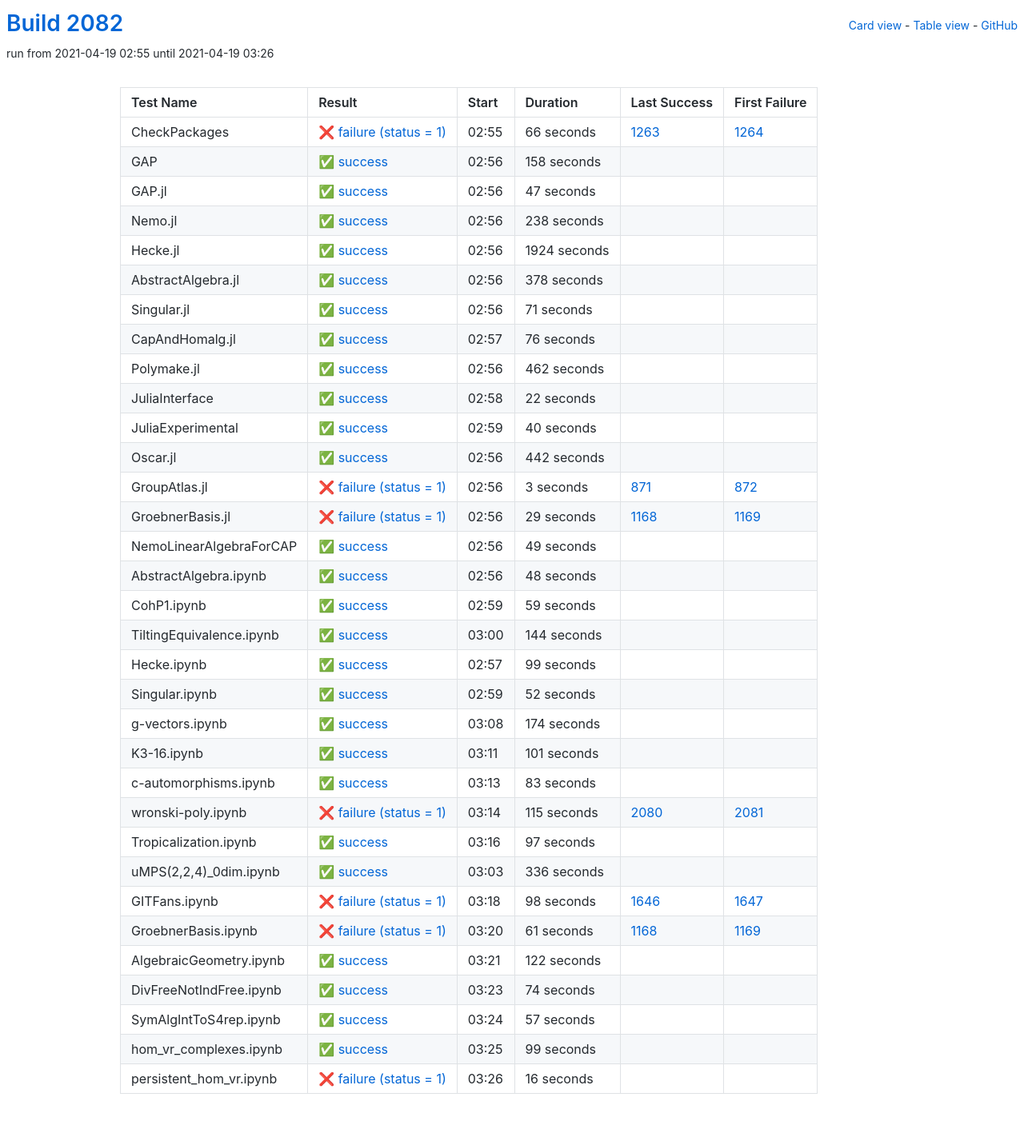
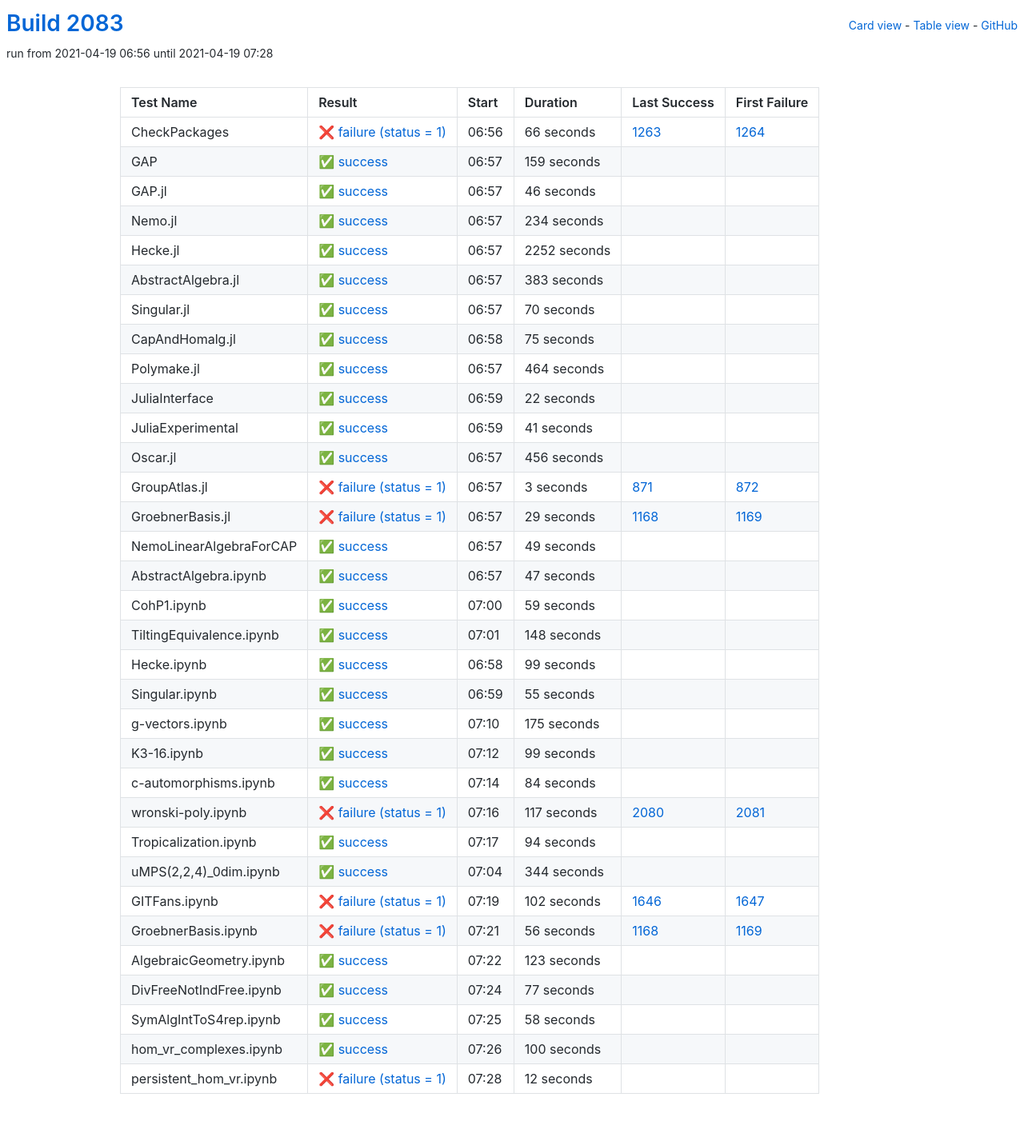
Before and after one commit to oscar-system/oscar-ci-status-stable, a Jekyll site: the page built from table.html, in a window 1280 px wide. Shown: the whole page at 80% size. Built offline with Jekyll 4.4.1, drawn with Linux system fonts in a browser that asks for light colours.

Commit message:
Build #2083

```diff
--- a/_data/ci.yml
+++ b/_data/ci.yml
@@ -1,6 +1,6 @@
 ---
-build: 2082
-build_url: https://oscarci.mathematik.uni-kl.de/job/oscar-stable/2082/
+build: 2083
+build_url: https://oscarci.mathematik.uni-kl.de/job/oscar-stable/2083/
 job: oscar-stable
 organization: oscar-system
 repo: oscar-ci-status-stable
@@ -8,8 +8,8 @@ repourl: https://github.com/oscar-system/oscar-ci-status-stable
 tests:
 - name: CheckPackages
   id: checkpackages
-  log: https://oscarci.mathematik.uni-kl.de/job/oscar-stable/2082/artifact/logs/build-2082/CheckPackages.log
-  start: 2021-04-19 02:55
+  log: https://oscarci.mathematik.uni-kl.de/job/oscar-stable/2083/artifact/logs/build-2083/CheckPackages.log
+  start: 2021-04-19 06:56
   success: false
   exitcode: 1
   status: failure
@@ -20,104 +20,104 @@ tests:
   first_failure_url: https://oscarci.mathematik.uni-kl.de/job/oscar-stable/1264/
 - name: GAP
   id: gap
-  log: https://oscarci.mathematik.uni-kl.de/job/oscar-stable/2082/artifact/logs/build-2082/GAP.log
-  start: 2021-04-19 02:56
+  log: https://oscarci.mathematik.uni-kl.de/job/oscar-stable/2083/artifact/logs/build-2083/GAP.log
+  start: 2021-04-19 06:57
   success: true
   exitcode: 0
   status: success
-  duration: 158
+  duration: 159
   last_success: false
   last_success_url:
   first_failure: false
   first_failure_url:
 - name: GAP.jl
   id: gap-jl
-  log: https://oscarci.mathematik.uni-kl.de/job/oscar-stable/2082/artifact/logs/build-2082/GAP.jl.log
-  start: 2021-04-19 02:56
+  log: https://oscarci.mathematik.uni-kl.de/job/oscar-stable/2083/artifact/logs/build-2083/GAP.jl.log
+  start: 2021-04-19 06:57
   success: true
   exitcode: 0
   status: success
-  duration: 47
+  duration: 46
   last_success: false
   last_success_url:
   first_failure: false
   first_failure_url:
 - name: Nemo.jl
   id: nemo-jl
-  log: https://oscarci.mathematik.uni-kl.de/job/oscar-stable/2082/artifact/logs/build-2082/Nemo.jl.log
-  start: 2021-04-19 02:56
+  log: https://oscarci.mathematik.uni-kl.de/job/oscar-stable/2083/artifact/logs/build-2083/Nemo.jl.log
+  start: 2021-04-19 06:57
   success: true
   exitcode: 0
   status: success
-  duration: 238
+  duration: 234
   last_success: false
   last_success_url:
   first_failure: false
   first_failure_url:
 - name: Hecke.jl
   id: hecke-jl
-  log: https://oscarci.mathematik.uni-kl.de/job/oscar-stable/2082/artifact/logs/build-2082/Hecke.jl.log
-  start: 2021-04-19 02:56
+  log: https://oscarci.mathematik.uni-kl.de/job/oscar-stable/2083/artifact/logs/build-2083/Hecke.jl.log
+  start: 2021-04-19 06:57
   success: true
   exitcode: 0
   status: success
-  duration: 1924
+  duration: 2252
   last_success: false
   last_success_url:
   first_failure: false
   first_failure_url:
 - name: AbstractAlgebra.jl
   id: abstractalgebra-jl
-  log: https://oscarci.mathematik.uni-kl.de/job/oscar-stable/2082/artifact/logs/build-2082/AbstractAlgebra.jl.log
-  start: 2021-04-19 02:56
+  log: https://oscarci.mathematik.uni-kl.de/job/oscar-stable/2083/artifact/logs/build-2083/AbstractAlgebra.jl.log
+  start: 2021-04-19 06:57
   success: true
   exitcode: 0
   status: success
-  duration: 378
+  duration: 383
   last_success: false
   last_success_url:
   first_failure: false
   first_failure_url:
 - name: Singular.jl
   id: singular-jl
-  log: https://oscarci.mathematik.uni-kl.de/job/oscar-stable/2082/artifact/logs/build-2082/Singular.jl.log
-  start: 2021-04-19 02:56
+  log: https://oscarci.mathematik.uni-kl.de/job/oscar-stable/2083/artifact/logs/build-2083/Singular.jl.log
+  start: 2021-04-19 06:57
   success: true
   exitcode: 0
   status: success
-  duration: 71
+  duration: 70
   last_success: false
   last_success_url:
   first_failure: false
   first_failure_url:
 - name: CapAndHomalg.jl
   id: capandhomalg-jl
-  log: https://oscarci.mathematik.uni-kl.de/job/oscar-stable/2082/artifact/logs/build-2082/CapAndHomalg.jl.log
-  start: 2021-04-19 02:57
+  log: https://oscarci.mathematik.uni-kl.de/job/oscar-stable/2083/artifact/logs/build-2083/CapAndHomalg.jl.log
+  start: 2021-04-19 06:58
   success: true
   exitcode: 0
   status: success
-  duration: 76
+  duration: 75
   last_success: false
   last_success_url:
   first_failure: false
   first_failure_url:
 - name: Polymake.jl
   id: polymake-jl
-  log: https://oscarci.mathematik.uni-kl.de/job/oscar-stable/2082/artifact/logs/build-2082/Polymake.jl.log
-  start: 2021-04-19 02:56
+  log: https://oscarci.mathematik.uni-kl.de/job/oscar-stable/2083/artifact/logs/build-2083/Polymake.jl.log
+  start: 2021-04-19 06:57
   success: true
   exitcode: 0
   status: success
-  duration: 462
+  duration: 464
   last_success: false
   last_success_url:
   first_failure: false
   first_failure_url:
 - name: JuliaInterface
   id: juliainterface
-  log: https://oscarci.mathematik.uni-kl.de/job/oscar-stable/2082/artifact/logs/build-2082/JuliaInterface.log
-  start: 2021-04-19 02:58
+  log: https://oscarci.mathematik.uni-kl.de/job/oscar-stable/2083/artifact/logs/build-2083/JuliaInterface.log
+  start: 2021-04-19 06:59
   success: true
   exitcode: 0
   status: success
@@ -128,32 +128,32 @@ tests:
   first_failure_url:
 - name: JuliaExperimental
   id: juliaexperimental
-  log: https://oscarci.mathematik.uni-kl.de/job/oscar-stable/2082/artifact/logs/build-2082/JuliaExperimental.log
-  start: 2021-04-19 02:59
+  log: https://oscarci.mathematik.uni-kl.de/job/oscar-stable/2083/artifact/logs/build-2083/JuliaExperimental.log
+  start: 2021-04-19 06:59
   success: true
   exitcode: 0
   status: success
-  duration: 40
+  duration: 41
   last_success: false
   last_success_url:
   first_failure: false
   first_failure_url:
 - name: Oscar.jl
   id: oscar-jl
-  log: https://oscarci.mathematik.uni-kl.de/job/oscar-stable/2082/artifact/logs/build-2082/Oscar.jl.log
-  start: 2021-04-19 02:56
+  log: https://oscarci.mathematik.uni-kl.de/job/oscar-stable/2083/artifact/logs/build-2083/Oscar.jl.log
+  start: 2021-04-19 06:57
   success: true
   exitcode: 0
   status: success
-  duration: 442
+  duration: 456
   last_success: false
   last_success_url:
   first_failure: false
   first_failure_url:
 - name: GroupAtlas.jl
   id: groupatlas-jl
-  log: https://oscarci.mathematik.uni-kl.de/job/oscar-stable/2082/artifact/logs/build-2082/GroupAtlas.jl.log
-  start: 2021-04-19 02:56
+  log: https://oscarci.mathematik.uni-kl.de/job/oscar-stable/2083/artifact/logs/build-2083/GroupAtlas.jl.log
+  start: 2021-04-19 06:57
   success: false
   exitcode: 1
   status: failure
@@ -164,8 +164,8 @@ tests:
   first_failure_url: https://oscarci.mathematik.uni-kl.de/job/oscar-stable/872/
 - name: GroebnerBasis.jl
   id: groebnerbasis-jl
-  log: https://oscarci.mathematik.uni-kl.de/job/oscar-stable/2082/artifact/logs/build-2082/GroebnerBasis.jl.log
-  start: 2021-04-19 02:56
+  log: https://oscarci.mathematik.uni-kl.de/job/oscar-stable/2083/artifact/logs/build-2083/GroebnerBasis.jl.log
+  start: 2021-04-19 06:57
   success: false
   exitcode: 1
   status: failure
@@ -176,8 +176,8 @@ tests:
   first_failure_url: https://oscarci.mathematik.uni-kl.de/job/oscar-stable/1169/
 - name: NemoLinearAlgebraForCAP
   id: nemolinearalgebraforcap
-  log: https://oscarci.mathematik.uni-kl.de/job/oscar-stable/2082/artifact/logs/build-2082/NemoLinearAlgebraForCAP.log
-  start: 2021-04-19 02:56
+  log: https://oscarci.mathematik.uni-kl.de/job/oscar-stable/2083/artifact/logs/build-2083/NemoLinearAlgebraForCAP.log
+  start: 2021-04-19 06:57
   success: true
   exitcode: 0
   status: success
@@ -188,20 +188,20 @@ tests:
   first_failure_url:
 - name: AbstractAlgebra.ipynb
   id: abstractalgebra-ipynb
-  log: https://oscarci.mathematik.uni-kl.de/job/oscar-stable/2082/artifact/logs/build-2082/AbstractAlgebra.ipynb.log
-  start: 2021-04-19 02:56
+  log: https://oscarci.mathematik.uni-kl.de/job/oscar-stable/2083/artifact/logs/build-2083/AbstractAlgebra.ipynb.log
+  start: 2021-04-19 06:57
   success: true
   exitcode: 0
   status: success
-  duration: 48
+  duration: 47
   last_success: false
   last_success_url:
   first_failure: false
   first_failure_url:
 - name: CohP1.ipynb
   id: cohp1-ipynb
-  log: https://oscarci.mathematik.uni-kl.de/job/oscar-stable/2082/artifact/logs/build-2082/CohP1.ipynb.log
-  start: 2021-04-19 02:59
+  log: https://oscarci.mathematik.uni-kl.de/job/oscar-stable/2083/artifact/logs/build-2083/CohP1.ipynb.log
+  start: 2021-04-19 07:00
   success: true
   exitcode: 0
   status: success
@@ -212,20 +212,20 @@ tests:
   first_failure_url:
 - name: TiltingEquivalence.ipynb
   id: tiltingequivalence-ipynb
-  log: https://oscarci.mathematik.uni-kl.de/job/oscar-stable/2082/artifact/logs/build-2082/TiltingEquivalence.ipynb.log
-  start: 2021-04-19 03:00
+  log: https://oscarci.mathematik.uni-kl.de/job/oscar-stable/2083/artifact/logs/build-2083/TiltingEquivalence.ipynb.log
+  start: 2021-04-19 07:01
   success: true
   exitcode: 0
   status: success
-  duration: 144
+  duration: 148
   last_success: false
   last_success_url:
   first_failure: false
   first_failure_url:
 - name: Hecke.ipynb
   id: hecke-ipynb
-  log: https://oscarci.mathematik.uni-kl.de/job/oscar-stable/2082/artifact/logs/build-2082/Hecke.ipynb.log
-  start: 2021-04-19 02:57
+  log: https://oscarci.mathematik.uni-kl.de/job/oscar-stable/2083/artifact/logs/build-2083/Hecke.ipynb.log
+  start: 2021-04-19 06:58
   success: true
   exitcode: 0
   status: success
@@ -236,152 +236,32 @@ tests:
   first_failure_url:
 - name: Singular.ipynb
   id: singular-ipynb
-  log: https://oscarci.mathematik.uni-kl.de/job/oscar-stable/2082/artifact/logs/build-2082/Singular.ipynb.log
-  start: 2021-04-19 02:59
+  log: https://oscarci.mathematik.uni-kl.de/job/oscar-stable/2083/artifact/logs/build-2083/Singular.ipynb.log
+  start: 2021-04-19 06:59
   success: true
   exitcode: 0
   status: success
-  duration: 52
+  duration: 55
   last_success: false
   last_success_url:
   first_failure: false
   first_failure_url:
 - name: g-vectors.ipynb
   id: g-vectors-ipynb
-  log: https://oscarci.mathematik.uni-kl.de/job/oscar-stable/2082/artifact/logs/build-2082/g-vectors.ipynb.log
-  start: 2021-04-19 03:08
+  log: https://oscarci.mathematik.uni-kl.de/job/oscar-stable/2083/artifact/logs/build-2083/g-vectors.ipynb.log
+  start: 2021-04-19 07:10
   success: true
   exitcode: 0
   status: success
-  duration: 174
+  duration: 175
   last_success: false
   last_success_url:
   first_failure: false
   first_failure_url:
 - name: K3-16.ipynb
   id: k3-16-ipynb
-  log: https://oscarci.mathematik.uni-kl.de/job/oscar-stable/2082/artifact/logs/build-2082/K3-16.ipynb.log
-  start: 2021-04-19 03:11
-  success: true
-  exitcode: 0
-  status: success
-  duration: 101
-  last_success: false
-  last_success_url:
-  first_failure: false
-  first_failure_url:
-- name: c-automorphisms.ipynb
-  id: c-automorphisms-ipynb
-  log: https://oscarci.mathematik.uni-kl.de/job/oscar-stable/2082/artifact/logs/build-2082/c-automorphisms.ipynb.log
-  start: 2021-04-19 03:13
-  success: true
-  exitcode: 0
-  status: success
-  duration: 83
-  last_success: false
-  last_success_url:
-  first_failure: false
-  first_failure_url:
-- name: wronski-poly.ipynb
-  id: wronski-poly-ipynb
-  log: https://oscarci.mathematik.uni-kl.de/job/oscar-stable/2082/artifact/logs/build-2082/wronski-poly.ipynb.log
-  start: 2021-04-19 03:14
-  success: false
-  exitcode: 1
-  status: failure
-  duration: 115
-  last_success: 2080
-  last_success_url: https://oscarci.mathematik.uni-kl.de/job/oscar-stable/2080/
-  first_failure: 2081
-  first_failure_url: https://oscarci.mathematik.uni-kl.de/job/oscar-stable/2081/
-- name: Tropicalization.ipynb
-  id: tropicalization-ipynb
-  log: https://oscarci.mathematik.uni-kl.de/job/oscar-stable/2082/artifact/logs/build-2082/Tropicalization.ipynb.log
-  start: 2021-04-19 03:16
-  success: true
-  exitcode: 0
-  status: success
-  duration: 97
-  last_success: false
-  last_success_url:
-  first_failure: false
-  first_failure_url:
-- name: uMPS(2,2,4)_0dim.ipynb
-  id: umps-2-2-4-0dim-ipynb
-  log: https://oscarci.mathematik.uni-kl.de/job/oscar-stable/2082/artifact/logs/build-2082/uMPS-2-2-4-_0dim.ipynb.log
-  start: 2021-04-19 03:03
-  success: true
-  exitcode: 0
-  status: success
-  duration: 336
-  last_success: false
-  last_success_url:
-  first_failure: false
-  first_failure_url:
-- name: GITFans.ipynb
-  id: gitfans-ipynb
-  log: https://oscarci.mathematik.uni-kl.de/job/oscar-stable/2082/artifact/logs/build-2082/GITFans.ipynb.log
-  start: 2021-04-19 03:18
-  success: false
-  exitcode: 1
-  status: failure
-  duration: 98
-  last_success: 1646
-  last_success_url: https://oscarci.mathematik.uni-kl.de/job/oscar-stable/1646/
-  first_failure: 1647
-  first_failure_url: https://oscarci.mathematik.uni-kl.de/job/oscar-stable/1647/
-- name: GroebnerBasis.ipynb
-  id: groebnerbasis-ipynb
-  log: https://oscarci.mathematik.uni-kl.de/job/oscar-stable/2082/artifact/logs/build-2082/GroebnerBasis.ipynb.log
-  start: 2021-04-19 03:20
-  success: false
-  exitcode: 1
-  status: failure
-  duration: 61
-  last_success: 1168
-  last_success_url: https://oscarci.mathematik.uni-kl.de/job/oscar-stable/1168/
-  first_failure: 1169
-  first_failure_url: https://oscarci.mathematik.uni-kl.de/job/oscar-stable/1169/
-- name: AlgebraicGeometry.ipynb
-  id: algebraicgeometry-ipynb
-  log: https://oscarci.mathematik.uni-kl.de/job/oscar-stable/2082/artifact/logs/build-2082/AlgebraicGeometry.ipynb.log
-  start: 2021-04-19 03:21
-  success: true
-  exitcode: 0
-  status: success
-  duration: 122
-  last_success: false
-  last_success_url:
-  first_failure: false
-  first_failure_url:
-- name: DivFreeNotIndFree.ipynb
-  id: divfreenotindfree-ipynb
-  log: https://oscarci.mathematik.uni-kl.de/job/oscar-stable/2082/artifact/logs/build-2082/DivFreeNotIndFree.ipynb.log
-  start: 2021-04-19 03:23
-  success: true
-  exitcode: 0
-  status: success
-  duration: 74
-  last_success: false
-  last_success_url:
-  first_failure: false
-  first_failure_url:
-- name: SymAlgIntToS4rep.ipynb
-  id: symalginttos4rep-ipynb
-  log: https://oscarci.mathematik.uni-kl.de/job/oscar-stable/2082/artifact/logs/build-2082/SymAlgIntToS4rep.ipynb.log
-  start: 2021-04-19 03:24
-  success: true
-  exitcode: 0
-  status: success
-  duration: 57
-  last_success: false
-  last_success_url:
-  first_failure: false
-  first_failure_url:
-- name: hom_vr_complexes.ipynb
-  id: hom-vr-complexes-ipynb
-  log: https://oscarci.mathematik.uni-kl.de/job/oscar-stable/2082/artifact/logs/build-2082/hom_vr_complexes.ipynb.log
-  start: 2021-04-19 03:25
+  log: https://oscarci.mathematik.uni-kl.de/job/oscar-stable/2083/artifact/logs/build-2083/K3-16.ipynb.log
+  start: 2021-04-19 07:12
   success: true
   exitcode: 0
   status: success
@@ -390,15 +270,135 @@ tests:
   last_success_url:
   first_failure: false
   first_failure_url:
-- name: persistent_hom_vr.ipynb
-  id: persistent-hom-vr-ipynb
-  log: https://oscarci.mathematik.uni-kl.de/job/oscar-stable/2082/artifact/logs/build-2082/persistent_hom_vr.ipynb.log
-  start: 2021-04-19 03:26
-  success: false
-  exitcode: 1
-  status: failure
-  duration: 16
+- name: c-automorphisms.ipynb
+  id: c-automorphisms-ipynb
+  log: https://oscarci.mathematik.uni-kl.de/job/oscar-stable/2083/artifact/logs/build-2083/c-automorphisms.ipynb.log
+  start: 2021-04-19 07:14
+  success: true
+  exitcode: 0
+  status: success
+  duration: 84
   last_success: false
   last_success_url:
   first_failure: false
   first_failure_url:
+- name: wronski-poly.ipynb
+  id: wronski-poly-ipynb
+  log: https://oscarci.mathematik.uni-kl.de/job/oscar-stable/2083/artifact/logs/build-2083/wronski-poly.ipynb.log
+  start: 2021-04-19 07:16
+  success: false
+  exitcode: 1
+  status: failure
+  duration: 117
+  last_success: 2080
+  last_success_url: https://oscarci.mathematik.uni-kl.de/job/oscar-stable/2080/
+  first_failure: 2081
+  first_failure_url: https://oscarci.mathematik.uni-kl.de/job/oscar-stable/2081/
+- name: Tropicalization.ipynb
+  id: tropicalization-ipynb
+  log: https://oscarci.mathematik.uni-kl.de/job/oscar-stable/2083/artifact/logs/build-2083/Tropicalization.ipynb.log
+  start: 2021-04-19 07:17
+  success: true
+  exitcode: 0
+  status: success
+  duration: 94
+  last_success: false
+  last_success_url:
+  first_failure: false
+  first_failure_url:
+- name: uMPS(2,2,4)_0dim.ipynb
+  id: umps-2-2-4-0dim-ipynb
+  log: https://oscarci.mathematik.uni-kl.de/job/oscar-stable/2083/artifact/logs/build-2083/uMPS-2-2-4-_0dim.ipynb.log
+  start: 2021-04-19 07:04
+  success: true
+  exitcode: 0
+  status: success
+  duration: 344
+  last_success: false
+  last_success_url:
+  first_failure: false
+  first_failure_url:
+- name: GITFans.ipynb
+  id: gitfans-ipynb
+  log: https://oscarci.mathematik.uni-kl.de/job/oscar-stable/2083/artifact/logs/build-2083/GITFans.ipynb.log
+  start: 2021-04-19 07:19
+  success: false
+  exitcode: 1
+  status: failure
+  duration: 102
+  last_success: 1646
+  last_success_url: https://oscarci.mathematik.uni-kl.de/job/oscar-stable/1646/
+  first_failure: 1647
+  first_failure_url: https://oscarci.mathematik.uni-kl.de/job/oscar-stable/1647/
+- name: GroebnerBasis.ipynb
+  id: groebnerbasis-ipynb
+  log: https://oscarci.mathematik.uni-kl.de/job/oscar-stable/2083/artifact/logs/build-2083/GroebnerBasis.ipynb.log
+  start: 2021-04-19 07:21
+  success: false
+  exitcode: 1
+  status: failure
+  duration: 56
+  last_success: 1168
+  last_success_url: https://oscarci.mathematik.uni-kl.de/job/oscar-stable/1168/
+  first_failure: 1169
+  first_failure_url: https://oscarci.mathematik.uni-kl.de/job/oscar-stable/1169/
+- name: AlgebraicGeometry.ipynb
+  id: algebraicgeometry-ipynb
+  log: https://oscarci.mathematik.uni-kl.de/job/oscar-stable/2083/artifact/logs/build-2083/AlgebraicGeometry.ipynb.log
+  start: 2021-04-19 07:22
+  success: true
+  exitcode: 0
+  status: success
+  duration: 123
+  last_success: false
+  last_success_url:
+  first_failure: false
+  first_failure_url:
+- name: DivFreeNotIndFree.ipynb
+  id: divfreenotindfree-ipynb
+  log: https://oscarci.mathematik.uni-kl.de/job/oscar-stable/2083/artifact/logs/build-2083/DivFreeNotIndFree.ipynb.log
+  start: 2021-04-19 07:24
+  success: true
+  exitcode: 0
+  status: success
+  duration: 77
+  last_success: false
+  last_success_url:
+  first_failure: false
+  first_failure_url:
+- name: SymAlgIntToS4rep.ipynb
+  id: symalginttos4rep-ipynb
+  log: https://oscarci.mathematik.uni-kl.de/job/oscar-stable/2083/artifact/logs/build-2083/SymAlgIntToS4rep.ipynb.log
+  start: 2021-04-19 07:25
+  success: true
+  exitcode: 0
+  status: success
+  duration: 58
+  last_success: false
+  last_success_url:
+  first_failure: false
+  first_failure_url:
+- name: hom_vr_complexes.ipynb
+  id: hom-vr-complexes-ipynb
+  log: https://oscarci.mathematik.uni-kl.de/job/oscar-stable/2083/artifact/logs/build-2083/hom_vr_complexes.ipynb.log
+  start: 2021-04-19 07:26
+  success: true
+  exitcode: 0
+  status: success
+  duration: 100
+  last_success: false
+  last_success_url:
+  first_failure: false
+  first_failure_url:
+- name: persistent_hom_vr.ipynb
+  id: persistent-hom-vr-ipynb
+  log: https://oscarci.mathematik.uni-kl.de/job/oscar-stable/2083/artifact/logs/build-2083/persistent_hom_vr.ipynb.log
+  start: 2021-04-19 07:28
+  success: false
+  exitcode: 1
+  status: failure
+  duration: 12
+  last_success: false
+  last_success_url:
+  first_failure: false
+  first_failure_url:
```
Also changed, not shown: README.md.
